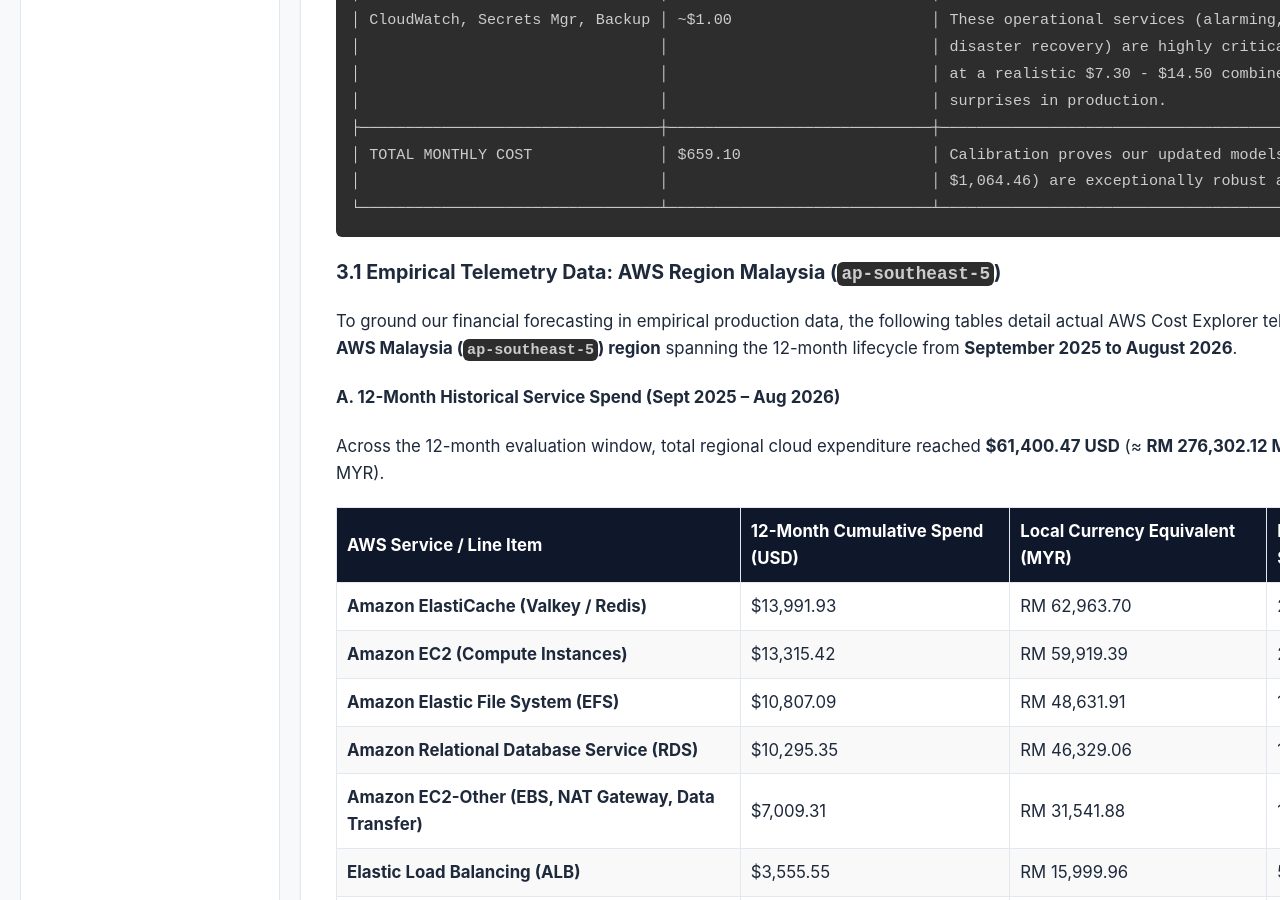
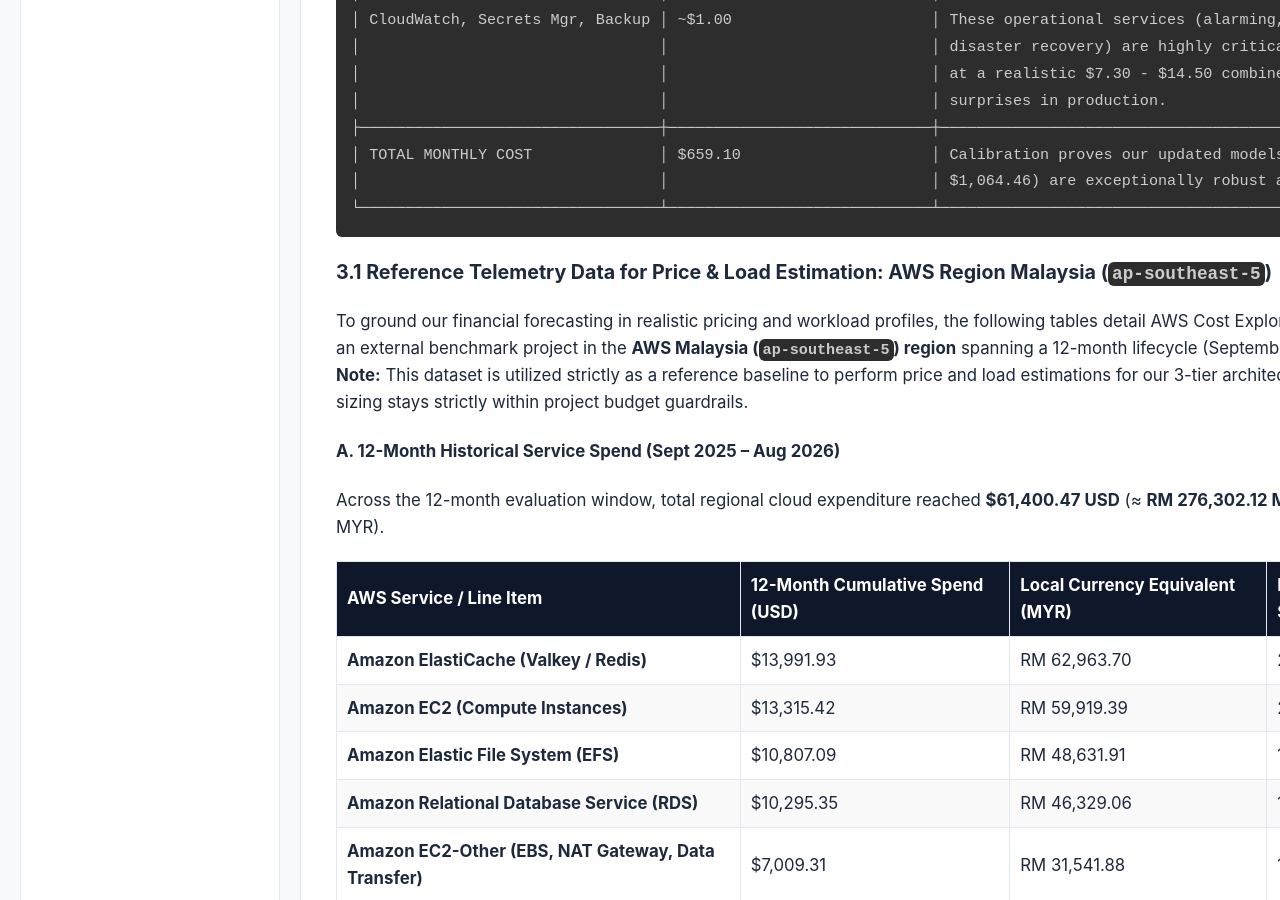
Before and after one commit to SongketMail/aws-3tier-deployment-for-ai-infra, a Jekyll site: the page built from docs/costing.md, in a window 1280 px wide and 900 px high, scrolled down 7737 px. Built offline with Jekyll 4.4.1, drawn with Linux system fonts in a browser that asks for light colours; a script that is not in the unit is left out.

Commit message:
docs: clarify reference costing and estimation context for AWS region Malaysia
Explicitly clarify that the Cost Explorer dataset provided for AWS region Malaysia (ap-southeast-5) is reference benchmark data from another project used strictly to perform price and load estimation within project budget guardrails.

Co-authored-by: google-labs-jules[bot] <161369871+google-labs-jules[bot]@users.noreply.github.com>

````diff
--- a/docs/costing.md
+++ b/docs/costing.md
@@ -131,9 +131,9 @@ A comparison with real-world billings from a highly similar production deploymen
 └─────────────────────────────────┴─────────────────────────────┴────────────────────────────────────────────────────────┘
 ```
 
-### 3.1 Empirical Telemetry Data: AWS Region Malaysia (`ap-southeast-5`)
+### 3.1 Reference Telemetry Data for Price & Load Estimation: AWS Region Malaysia (`ap-southeast-5`)
 
-To ground our financial forecasting in empirical production data, the following tables detail actual AWS Cost Explorer telemetry extracted for the **AWS Malaysia (`ap-southeast-5`) region** spanning the 12-month lifecycle from **September 2025 to August 2026**.
+To ground our financial forecasting in realistic pricing and workload profiles, the following tables detail AWS Cost Explorer reference data from an external benchmark project in the **AWS Malaysia (`ap-southeast-5`) region** spanning a 12-month lifecycle (September 2025 to August 2026). **Note:** This dataset is utilized strictly as a reference baseline to perform price and load estimations for our 3-tier architecture to ensure resource sizing stays strictly within project budget guardrails.
 
 #### A. 12-Month Historical Service Spend (Sept 2025 – Aug 2026)
 Across the 12-month evaluation window, total regional cloud expenditure reached **$61,400.47 USD** (≈ **RM 276,302.12 MYR** at 1 USD = 4.50 MYR).
````
Also changed, not shown: docs/executive/tco_financial_blueprint.md (+1 -1 lines).
